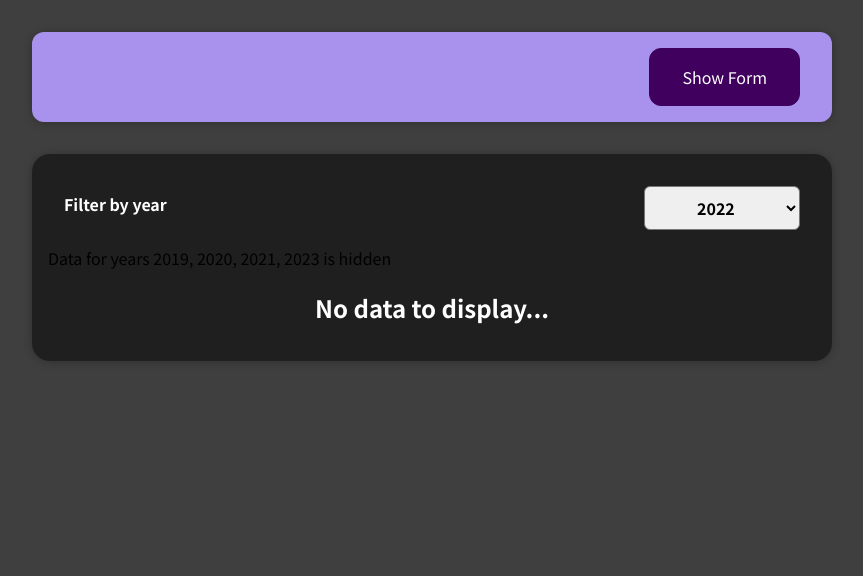
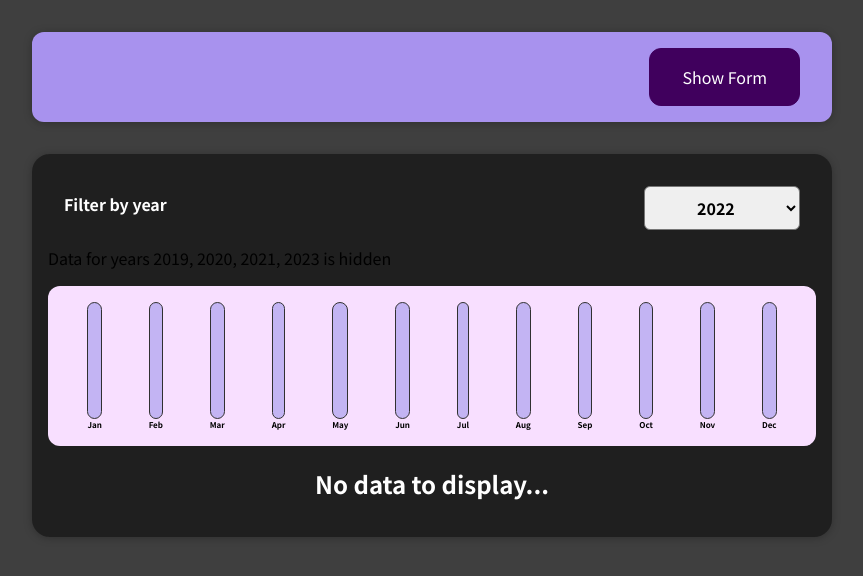
Before and after one commit to brianAckermann/udemy-react-app, a React (Create React App) app in the folder 01-starting-setup/: page / in a window 1280 px wide. Shown: the top 576 px of the page, without its empty margins (208-1071 px from the left). Built offline with nearby package versions, Linux system fonts and the light colour scheme.

Commit message:
L94-Chart/DynamicStyles/BugFix

```diff
--- /dev/null
+++ b/01-starting-setup/src/components/Chart/Chart.css
@@ -0,0 +1,9 @@
+.chart {
+  padding: 1rem;
+  border-radius: 12px;
+  background-color: #f8dfff;
+  text-align: center;
+  display: flex;
+  justify-content: space-around;
+  height: 10rem;
+}
--- /dev/null
+++ b/01-starting-setup/src/components/Chart/Chart.js
@@ -0,0 +1,21 @@
+
+import React from 'react';
+import ChartBar from './ChartBar';
+import './Chart.css';
+
+const Chart = (props) => {
+  const dataPointValues = props.dataPoints.map((dp) =>  dp.value);
+  const maxValue = Math.max(...dataPointValues);
+
+  return (
+    <div className="chart">
+      {props.dataPoints.map((dp) => {
+        return (
+          <ChartBar key={dp.label} value={dp.value} maxValue={maxValue} label={dp.label} />
+        );
+      })}
+    </div>
+  );
+ }
+
+export default Chart;
--- /dev/null
+++ b/01-starting-setup/src/components/Chart/ChartBar.css
@@ -0,0 +1,30 @@
+.chart-bar {
+  height: 100%;
+  display: flex;
+  flex-direction: column;
+  align-items: center;
+}
+
+.chart-bar__inner {
+  height: 100%;
+  width: 100%;
+  border: 1px solid #313131;
+  border-radius: 12px;
+  background-color: #c3b4f3;
+  overflow: hidden;
+  display: flex;
+  flex-direction: column;
+  justify-content: flex-end;
+}
+
+.chart-bar__fill {
+  background-color: #4826b9;
+  width: 100%;
+  transition: all 0.3s ease-out;
+}
+
+.chart-bar__label {
+  font-weight: bold;
+  font-size: 0.5rem;
+  text-align: center;
+}
--- /dev/null
+++ b/01-starting-setup/src/components/Chart/ChartBar.js
@@ -0,0 +1,25 @@
+import './ChartBar.css';
+
+const ChartBar = (props) => {
+  let barFillHeight = '0%';
+
+  if (props.maxValue > 0) {
+    barFillHeight = Math.round((props.value / props.maxValue) * 100) + '%';
+  }
+  return (
+    <div className="chart-bar">
+      <div className="chart-bar__inner">
+
+        <div className="chart-bar__fill" style={{height: barFillHeight}}>
+
+        </div>
+      </div>
+      <div className="chart-bar__label">
+        {props.label}
+      </div>
+    </div>
+  );
+
+};
+
+export default ChartBar;
--- a/01-starting-setup/src/components/Expenses/Expenses.js
+++ b/01-starting-setup/src/components/Expenses/Expenses.js
@@ -3,6 +3,7 @@ import "./Expenses.css";
 import Card from "../UI/Card";
 import ExpensesFilter from "./ExpensesFilter";
 import ExpensesList from "./ExpensesList";
+import ExpensesChart from "./ExpensesChart";
 
 function Expenses(props) {
 
@@ -29,6 +30,7 @@ function Expenses(props) {
 
         <ExpensesFilter selectedYear={yearFilter} onFilterChange={filterChangeHandler}/>
         <p>Data for years {hiddenYears} is hidden</p>
+        <ExpensesChart expenses={filteredExpenses} />
         <ExpensesList expenses={filteredExpenses}></ExpensesList>
       </Card>
     </div>
--- /dev/null
+++ b/01-starting-setup/src/components/Expenses/ExpensesChart.js
@@ -0,0 +1,31 @@
+import React from 'react';
+import Chart from '../Chart/Chart';
+
+const ExpensesChart = (props) => {
+
+  const chartDataPoints = [
+    { label: "Jan", value: 0 },
+    { label: "Feb", value: 0 },
+    { label: "Mar", value: 0 },
+    { label: "Apr", value: 0 },
+    { label: "May", value: 0 },
+    { label: "Jun", value: 0 },
+    { label: "Jul", value: 0 },
+    { label: "Aug", value: 0 },
+    { label: "Sep", value: 0 },
+    { label: "Oct", value: 0 },
+    { label: "Nov", value: 0 },
+    { label: "Dec", value: 0 },
+  ];
+
+  for (const expense of props.expenses) {
+    const expenseMonth = expense.date.getMonth(); //0 based
+    chartDataPoints[expenseMonth].value += expense.amount;
+  }
+
+
+  return <Chart dataPoints={chartDataPoints} />
+};
+
+
+export default ExpensesChart;
--- a/01-starting-setup/src/components/NewExpense/ExpenseForm.js
+++ b/01-starting-setup/src/components/NewExpense/ExpenseForm.js
@@ -49,8 +49,8 @@ const ExpenseForm = (props) => {
 
         const expenseData = {
             title: enteredTitle,
-            amount: enteredAmount,
-            date: new Date(enteredDate)
+            amount: +enteredAmount,
+            date: new Date(enteredDate + 'T00:00'),
         };
 
         props.onSaveExpenseData(expenseData);
```
